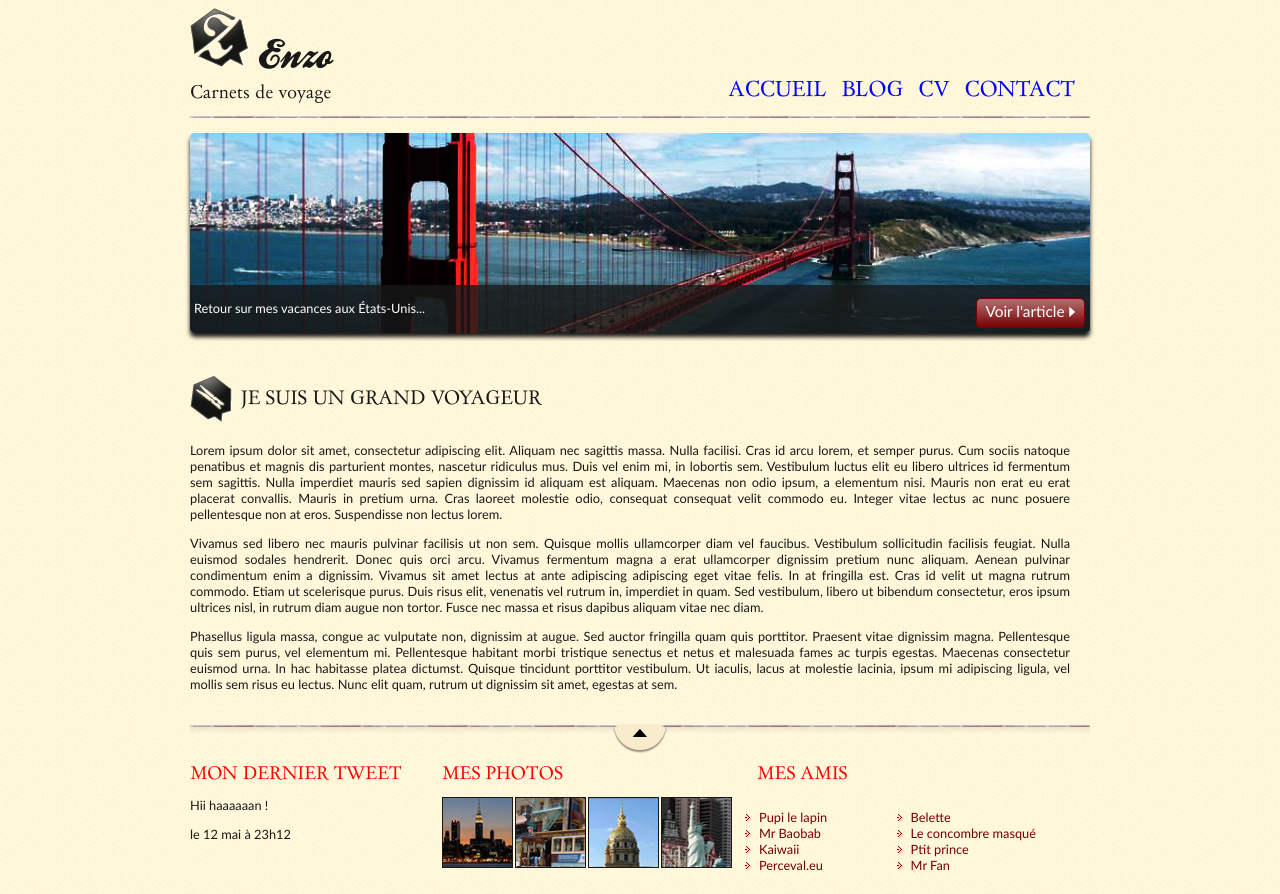
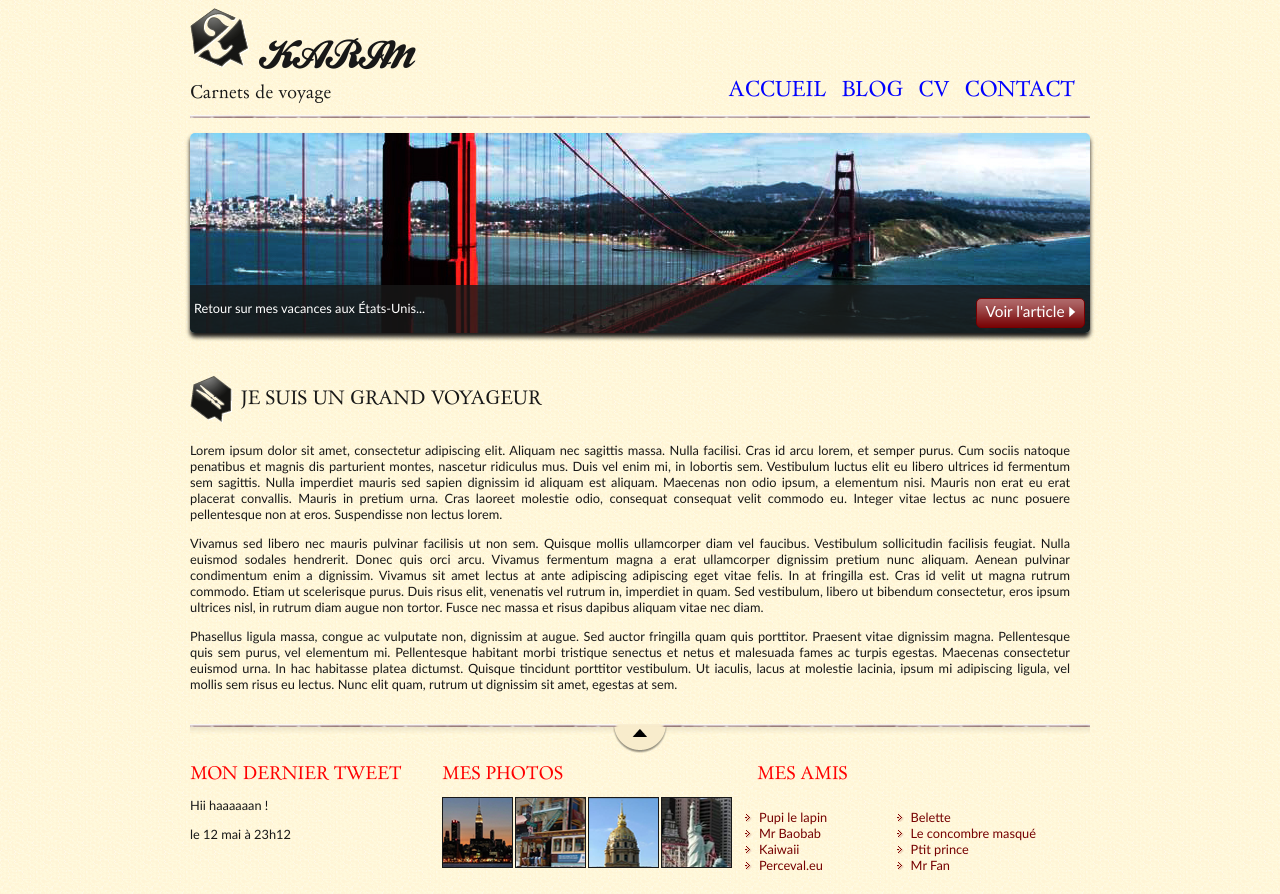
Before and after one commit to enzomoy/Git-Course, a plain HTML site: page index.html in a window 1280 px wide. Drawn offline with Linux system fonts and the light colour scheme.

Commit message:
Update index.html

```diff
--- a/index.html
+++ b/index.html
@@ -12,7 +12,7 @@
                 <div id="titre_principal">
                     <div id="logo">
                         <img src="images/zozor_logo.png" alt="Logo de Zozor" />
-                        <h1>Enzo</h1>
+                        <h1>KARIM</h1>
                     </div>
                     <h2>Carnets de voyage</h2>
                 </div>
```
